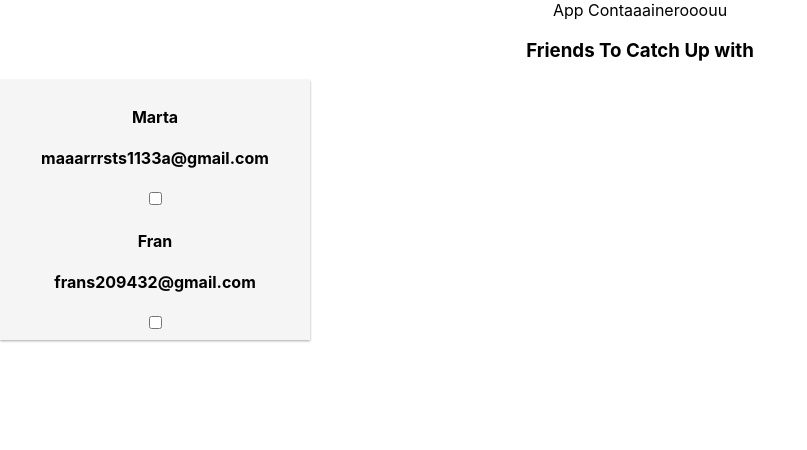
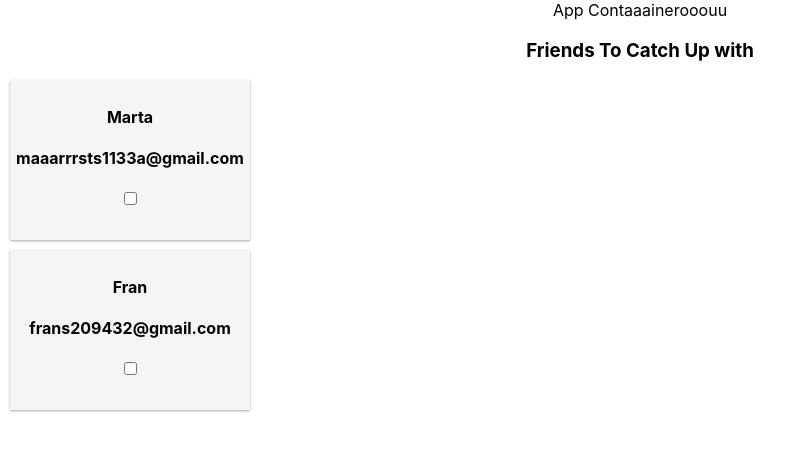
Before and after one commit to melzreal/catchapp-client, a React (Create React App) app: page / in a window 1280 px wide. Shown: the top 450 px of the page, without its empty margins (0-807 px from the left). Built offline with nearby package versions, Linux system fonts and the light colour scheme.

Commit message:
styling cards

```diff
--- a/src/containers/CatchFriends.css
+++ b/src/containers/CatchFriends.css
@@ -1,8 +1,9 @@
 .Catch {
 
   background: whitesmoke;
-  width: 300px;
-  height: 250px;
+  width: 230px;
+  height: 150px;
+  margin: 10px;
   box-shadow: 0 1px 3px rgba(0,0,0,0.12), 0 1px 2px rgba(0,0,0,0.24);
   padding: 5px;
 }
--- a/src/containers/CatchFriends.js
+++ b/src/containers/CatchFriends.js
@@ -8,16 +8,18 @@ const CatchFriends = (props) => (
 
 	<div>
 		<h3> Friends To Catch Up with </h3>
-		<div className="Catch">
+
 		 {props.friends.map(f =>
+		 	<div className="Catch">
 		 	<div>
 			 	<h4> {f.name} </h4>
 			 	<h4> {f.contact} </h4>
 			  <input type="checkbox" checked={props.reached_out} />
 			  <br/>
 		    </div>
+		    </div>
 		)}
-		</div>
+
 	</div>
 
 );
```
